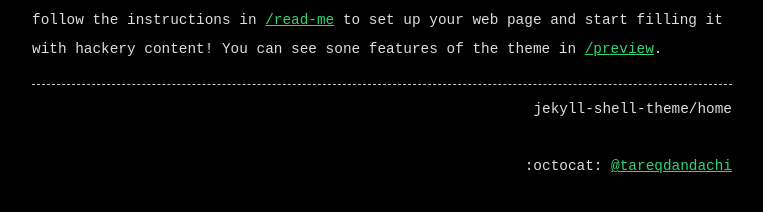
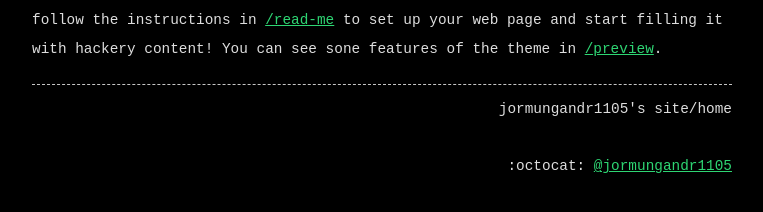
Before and after one commit to the-astronot/the-astronot.github.io, a Jekyll site: the page built from index.md, in a window 1280 px wide. Shown: the part 497-709 px from the top of the page, without its empty margins (258-1021 px from the left). Built offline with Jekyll 4.4.1, drawn with Linux system fonts in a browser that asks for light colours.

Commit message:
still an idiot

```diff
--- a/_config.yml
+++ b/_config.yml
@@ -1,14 +1,16 @@
-title: "jekyll-shell-theme"
-tagline: "A jekyll theme that looks like a shell/terminal"
-description: "This is a preview of jekyll-shell-theme."
-github_username: tareqdandachi
-baseurl: "/jekyll-shell-theme"
-url: "https://tareqdandachi.github.io"
+title: "jormungandr1105's site"
+tagline: "A place to log my misadventures with technology"
+description: "A place to log my misadventures with technology"
+github_username: jormungandr1105
+baseurl: "/"
+url: "https://jormungandr1105.github.io"
 
 plugins:
   - jemoji
   - jekyll-sitemap
   - jekyll-seo-tag
+
+remote_theme: tareqdandachi/jekyll-shell-theme
 
 sass:
   style: compressed
```
Also changed, not shown: 1 other file.
